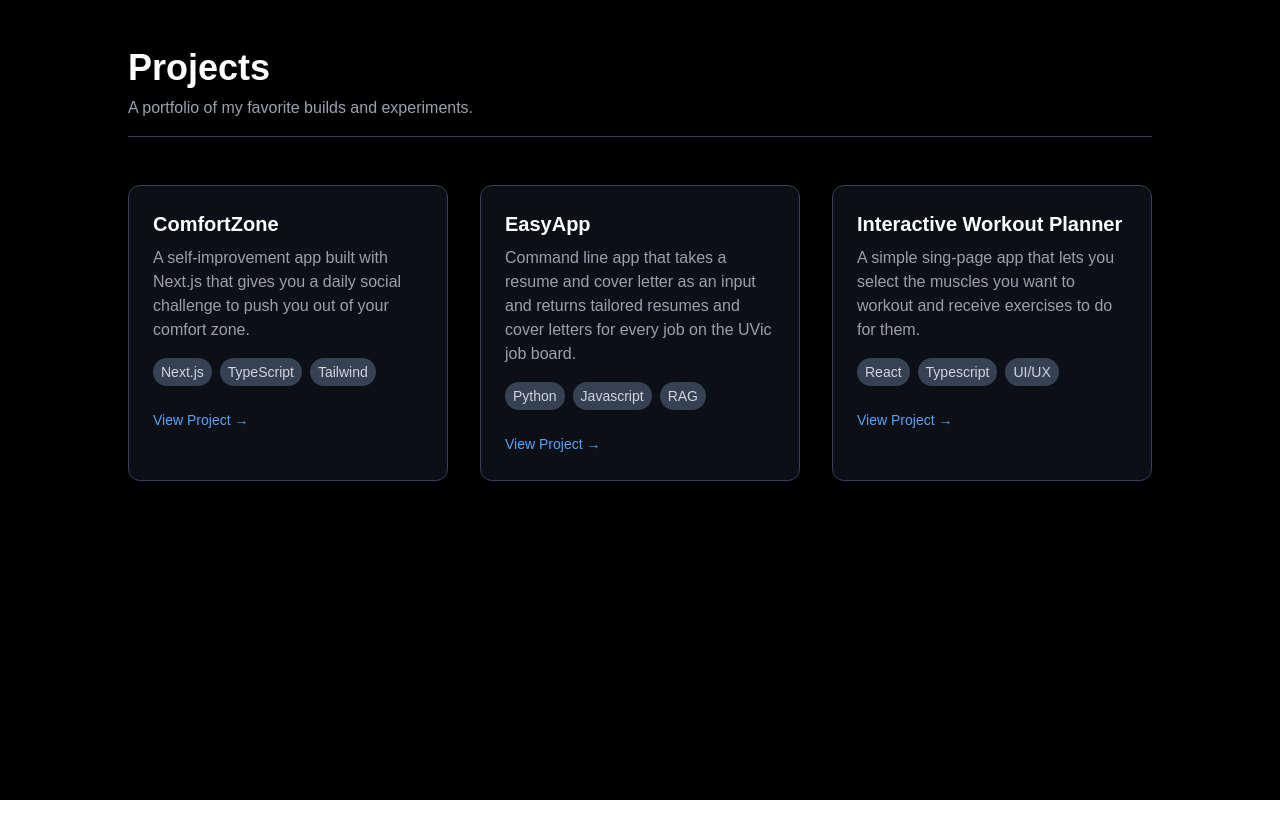
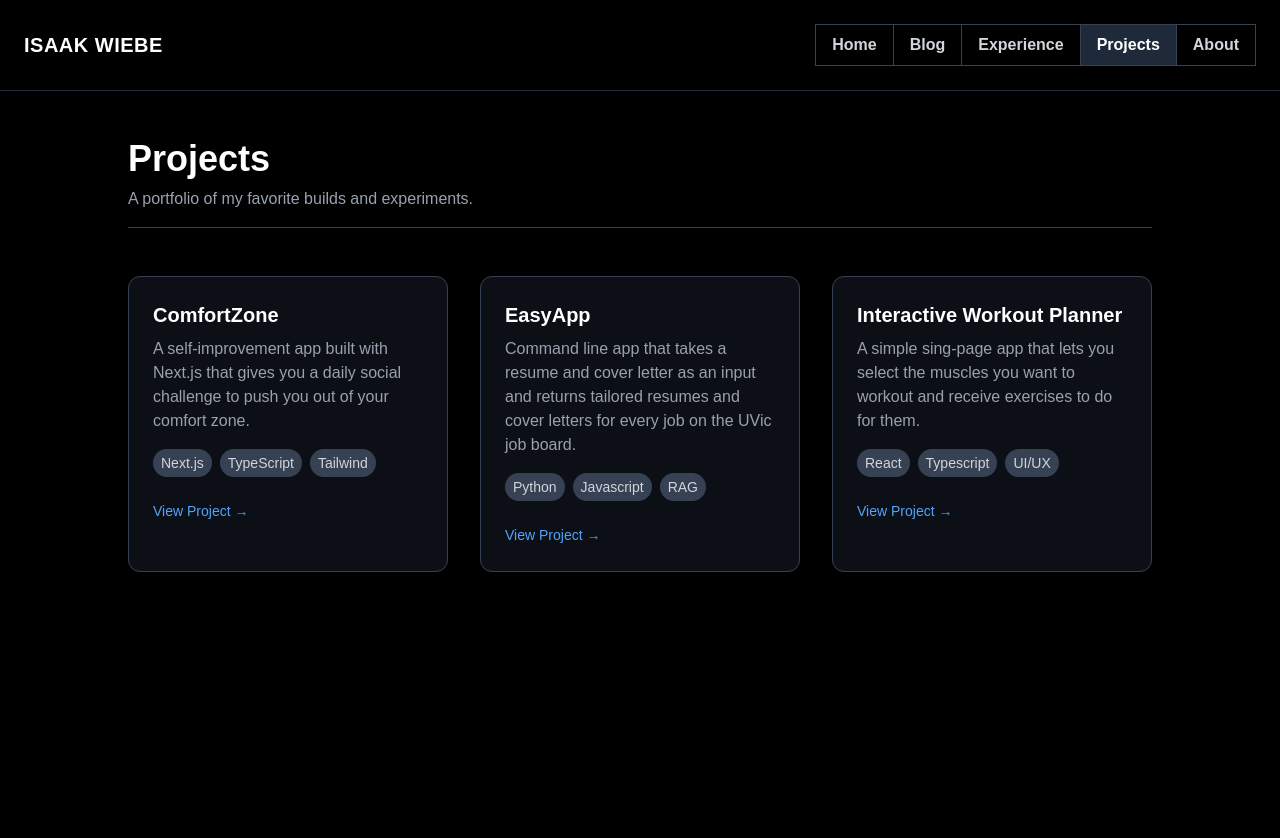
Before and after one commit to isaak1294/portfolio, a Next.js app in the folder portfolio/: page /projects in a window 1280 px wide. Shown: the top 838 px of the page. Before the commit the page ends 800 px from the top, so only its background shows below. Built offline with nearby package versions, Linux system fonts and the light colour scheme.

Commit message:
added navbar

```diff
--- a/portfolio/src/app/about/page.tsx
+++ b/portfolio/src/app/about/page.tsx
@@ -1,5 +1,9 @@
+import Navbar from "@/components/Navbar";
+
 export default function AboutPage() {
   return (
+    <>
+      <Navbar />
       <main className="min-h-screen bg-black text-white px-6 py-12 sm:px-12 md:px-20 lg:px-32">
         <header className="mb-12 border-b border-gray-700 pb-4">
           <h1 className="text-3xl sm:text-4xl font-bold">My Story</h1>
@@ -42,5 +46,6 @@ export default function AboutPage() {
           </p>
         </section>
       </main>
+    </>
   );
 }
--- a/portfolio/src/app/blog/page.tsx
+++ b/portfolio/src/app/blog/page.tsx
@@ -1,6 +1,10 @@
-// app/blog/page.tsx
+import Navbar from "@/components/Navbar";
+
 export default function BlogPage() {
   return (
+    <>
+      <Navbar />
+
       <main className="min-h-screen bg-black text-white px-6 py-12 sm:px-12 md:px-20 lg:px-32">
         <header className="mb-12 border-b border-gray-700 pb-4">
           <h1 className="text-3xl sm:text-4xl font-bold">Blog</h1>
@@ -15,5 +19,6 @@ export default function BlogPage() {
           </p>
         </section>
       </main>
+    </>
   );
 }
--- a/portfolio/src/app/experience/page.tsx
+++ b/portfolio/src/app/experience/page.tsx
@@ -1,7 +1,10 @@
 import TimelineEntry from '@/components/TimelineEntry';
+import Navbar from '@/components/Navbar';
 
 export default function ExperiencePage() {
   return (
+    <>
+      <Navbar/>
       <main className="min-h-screen bg-black text-white px-6 py-12 sm:px-12 md:px-20 lg:px-32">
         <header className="mb-12 border-b border-gray-700 pb-4">
           <h1 className="text-3xl sm:text-4xl font-bold">Experience</h1>
@@ -37,5 +40,6 @@ export default function ExperiencePage() {
           />
         </section>
       </main>
+    </>
   );
 }
--- a/portfolio/src/app/projects/page.tsx
+++ b/portfolio/src/app/projects/page.tsx
@@ -1,7 +1,10 @@
 import ProjectCard from '@/components/ProjectCard';
+import Navbar from '@/components/Navbar';
 
 export default function ProjectsPage() {
   return (
+    <>
+      <Navbar/>
       <main className="min-h-screen bg-black text-white px-6 py-12 sm:px-12 md:px-20 lg:px-32">
         <header className="mb-12 border-b border-gray-700 pb-4">
           <h1 className="text-3xl sm:text-4xl font-bold">Projects</h1>
@@ -34,5 +37,6 @@ export default function ProjectsPage() {
           />
         </section>
       </main>
+    </>
   );
 }
--- /dev/null
+++ b/portfolio/src/components/Navbar.tsx
@@ -0,0 +1,43 @@
+'use client';
+
+import Link from 'next/link';
+import { usePathname } from 'next/navigation';
+import clsx from 'clsx';
+
+const navLinks = [
+  { label: 'Home', href: '/' },
+  { label: 'Blog', href: '/blog' },
+  { label: 'Experience', href: '/experience' },
+  { label: 'Projects', href: '/projects' },
+  { label: 'About', href: '/about' },
+];
+
+export default function Navbar() {
+  const pathname = usePathname();
+
+  return (
+    <nav className="w-full bg-black border-b border-gray-800 px-6 py-6 flex items-center justify-between text-white font-semibold text-sm sm:text-base z-50">
+      <div className="text-lg sm:text-xl font-bold tracking-wide">
+        ISAAK WIEBE
+      </div>
+
+      <div className="flex gap-0 divide-x divide-gray-700 border border-gray-700">
+        {navLinks.map(({ label, href }) => {
+          const isActive = pathname === href;
+          return (
+            <Link href={href} key={label}>
+              <button
+                className={clsx(
+                  "px-4 py-2 transition-colors duration-200",
+                  isActive ? "bg-gray-800 text-white" : "bg-black text-gray-300 hover:bg-gray-700 hover:text-white"
+                )}
+              >
+                {label}
+              </button>
+            </Link>
+          );
+        })}
+      </div>
+    </nav>
+  );
+}
```
Lines whose indentation alone changed are shown as unchanged.
